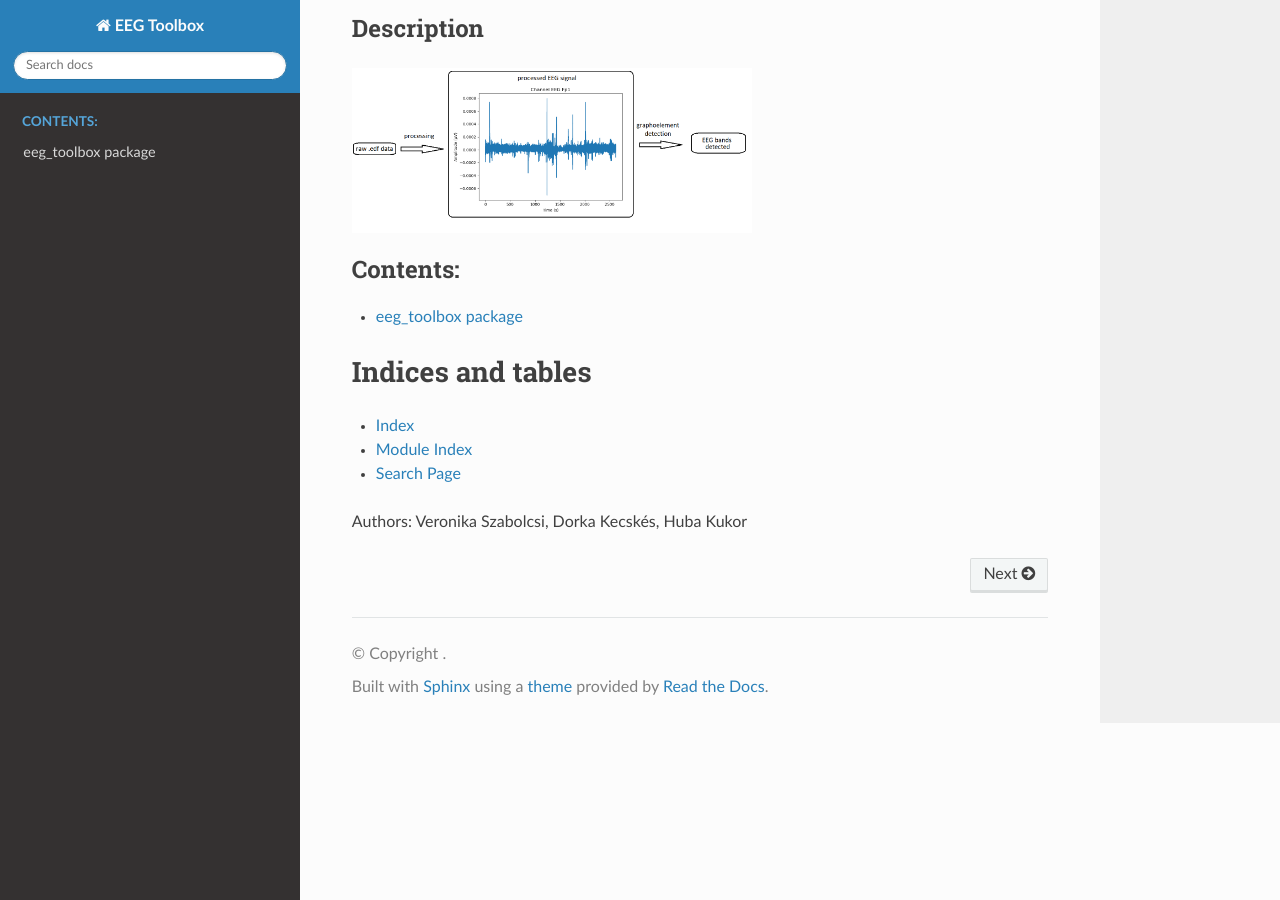
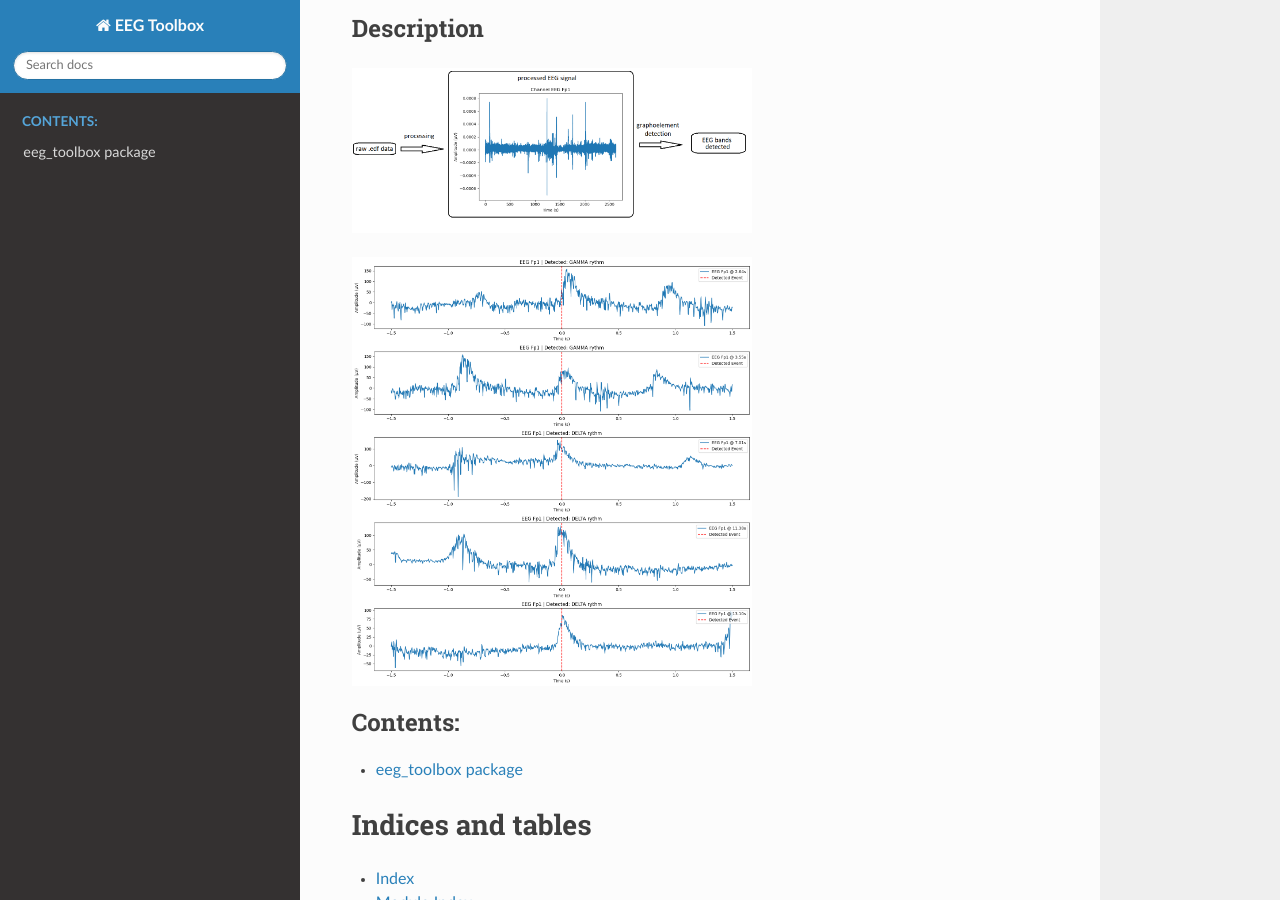
Before and after one commit to hubakukor/scipy_proj, a Sphinx documentation site: the page built from docs/source/index.rst, in a window 1280 px wide and 900 px high, scrolled down 1085 px. Built offline with Sphinx 7.4.7 and the Read the Docs theme 3.1.0, drawn with Linux system fonts in a browser that asks for light colours.

Commit message:
readthedocs

```diff
--- a/docs/source/index.rst
+++ b/docs/source/index.rst
@@ -45,6 +45,10 @@ Description
    :alt: Example pipeline
    :width: 400px
 
+.. image:: grapho_elements.png
+   :alt: Example pipeline
+   :width: 400px
+
 .. toctree::
    :maxdepth: 2
    :caption: Contents:
```
